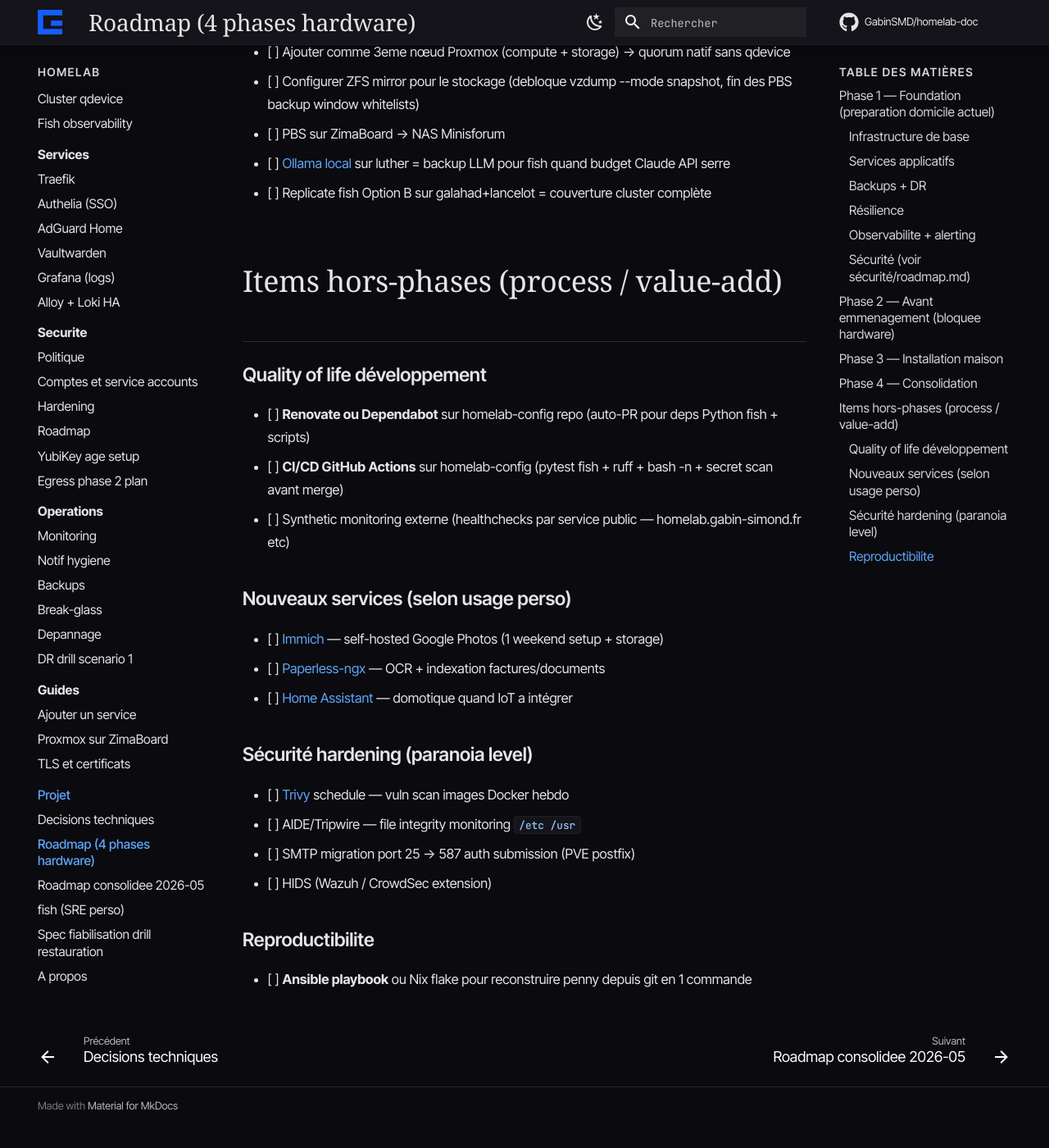
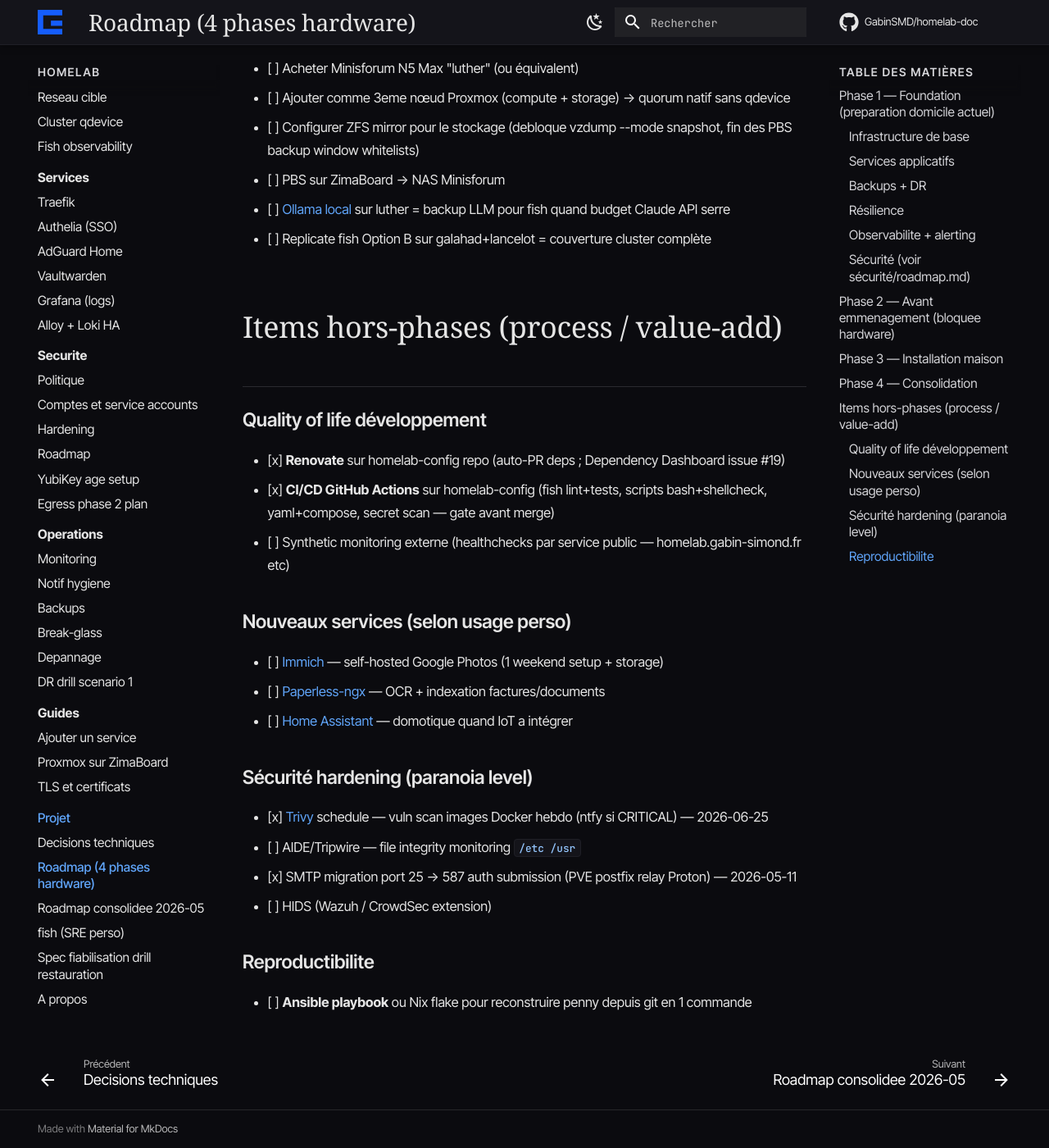
Before and after one commit to GabinSMD/homelab-doc, an MkDocs documentation site: the page built from docs/projet/roadmap.md, in a window 1280 px wide and 1400 px high, scrolled down 3207 px. Shown: the whole window at 82% size. Built offline with MkDocs 1.6.1 and Material for MkDocs 9.7.7, drawn with Linux system fonts in a browser that asks for light colours; some web fonts are replaced; comment, search, counter and statistics services are not loaded; before the commit the page ends 4579 px from its top, so only the background shows below that; some of the changed text lies outside the part shown.

Commit message:
docs(roadmap): resync — items faits non cochés + Trivy déployé (#6)
Le roadmap projet (daté 05-05) listait 4 items non cochés pourtant FAITS
(confirmés par le roadmap sécu + observable) :
- TFA root@pam Proxmox (11/05)
- Renovate (actif, issue #19)
- CI/CD GitHub Actions (actif)
- SMTP 25->587 Proton (11/05)

+ Trivy coché (déployé 25/06, PR config #34) dans les 2 roadmaps.
En-tête projet maj : gaps restants = UPS + DR drill from cold.

Co-authored-by: GabinSMD <gabin.simond@simondancebros.org>
Co-authored-by: Claude Opus 4.8 (1M context) <noreply@anthropic.com>

```diff
--- a/docs/projet/roadmap.md
+++ b/docs/projet/roadmap.md
@@ -1,6 +1,6 @@
 # Roadmap
 
-> **Mise a jour 2026-05-05** — Phase 1 quasi-complète (1 vrai gap : UPS). Phases 2-4 bloquees hardware/demenagement. Voir aussi [Roadmap sécurité](../securite/roadmap.md) et [Fish roadmap](fish.md#roadmap).
+> **Mise a jour 2026-06-25** — Phase 1 quasi-complète (gaps restants : UPS + DR drill from cold). Phases 2-4 bloquees hardware/demenagement. Voir aussi [Roadmap sécurité](../securite/roadmap.md) et [Fish roadmap](fish.md#roadmap).
 
 ## Phase 1 — Foundation (preparation domicile actuel)
 
@@ -56,7 +56,7 @@
 - [x] Audit CSO complet 2026-04-19 (0 HIGH/CRIT, 2 MEDIUM dont 1 corrige)
 - [x] Egress firewall Phase 2 (DROP outbound + port-based whitelist) sur 3 hosts — 2026-05-05
 - [x] YubiKey SSH client (sk-ssh-ed25519 sur 3 hosts)
-- [ ] **TFA root@pam Proxmox** (5 min UI Datacenter→Permissions→Two Factor)
+- [x] **TFA root@pam Proxmox** (WebAuthn YK1+YK2 + TOTP + recovery keys, cluster-wide via pmxcfs) — 2026-05-11
 
 ## Phase 2 — Avant emmenagement (bloquee hardware)
 
@@ -88,8 +88,8 @@
 
 ### Quality of life développement
 
-- [ ] **Renovate ou Dependabot** sur homelab-config repo (auto-PR pour deps Python fish + scripts)
-- [ ] **CI/CD GitHub Actions** sur homelab-config (pytest fish + ruff + bash -n + secret scan avant merge)
+- [x] **Renovate** sur homelab-config repo (auto-PR deps ; Dependency Dashboard issue #19)
+- [x] **CI/CD GitHub Actions** sur homelab-config (fish lint+tests, scripts bash+shellcheck, yaml+compose, secret scan — gate avant merge)
 - [ ] Synthetic monitoring externe (healthchecks par service public — homelab.gabin-simond.fr etc)
 
 ### Nouveaux services (selon usage perso)
@@ -100,9 +100,9 @@
 
 ### Sécurité hardening (paranoia level)
 
-- [ ] [Trivy](https://github.com/aquasecurity/trivy) schedule — vuln scan images Docker hebdo
+- [x] [Trivy](https://github.com/aquasecurity/trivy) schedule — vuln scan images Docker hebdo (ntfy si CRITICAL) — 2026-06-25
 - [ ] AIDE/Tripwire — file integrity monitoring `/etc /usr`
-- [ ] SMTP migration port 25 → 587 auth submission (PVE postfix)
+- [x] SMTP migration port 25 → 587 auth submission (PVE postfix relay Proton) — 2026-05-11
 - [ ] HIDS (Wazuh / CrowdSec extension)
 
 ### Reproductibilite
```
Also changed, not shown: docs/securite/roadmap.md (+3 -3 lines).
